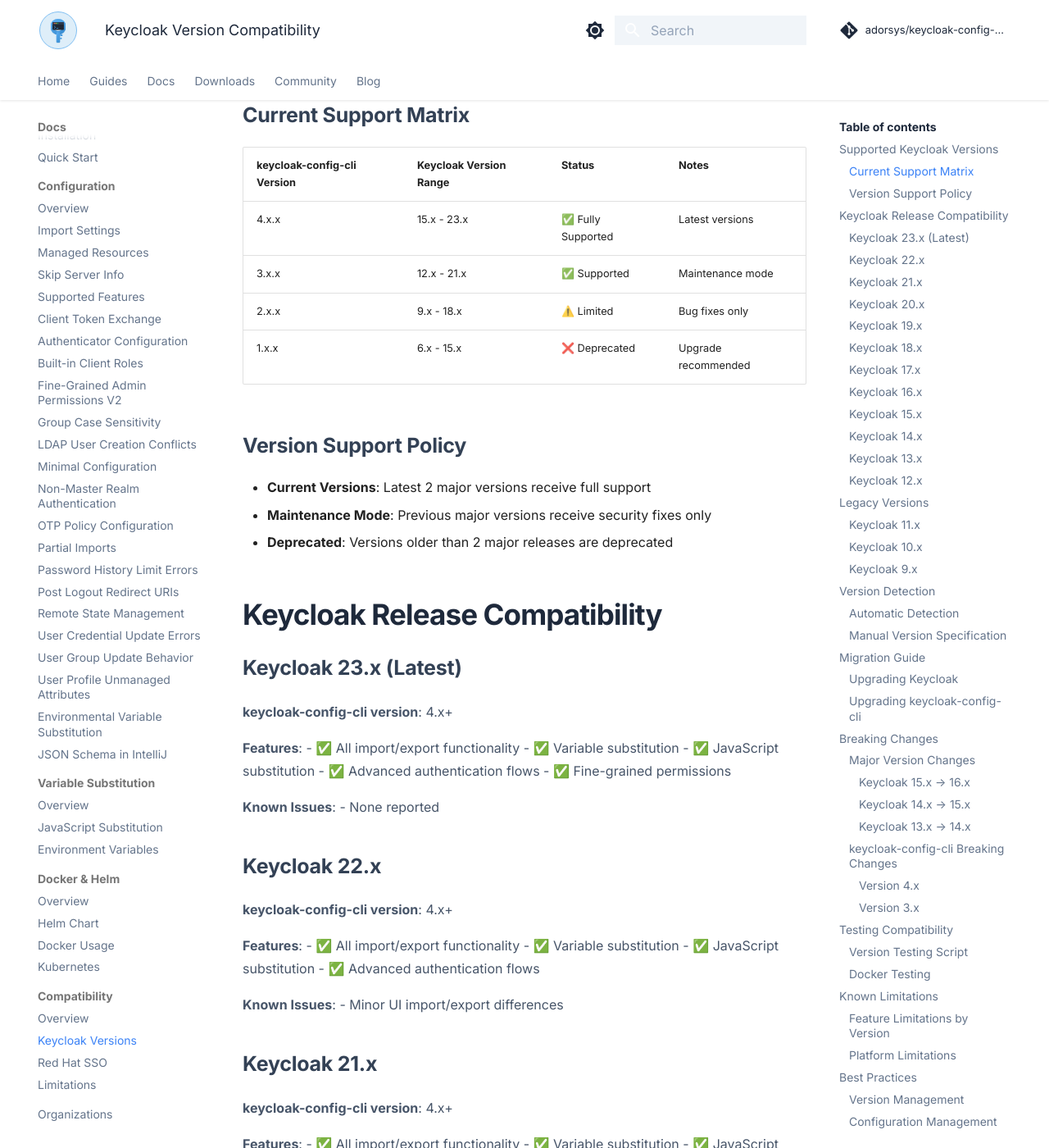
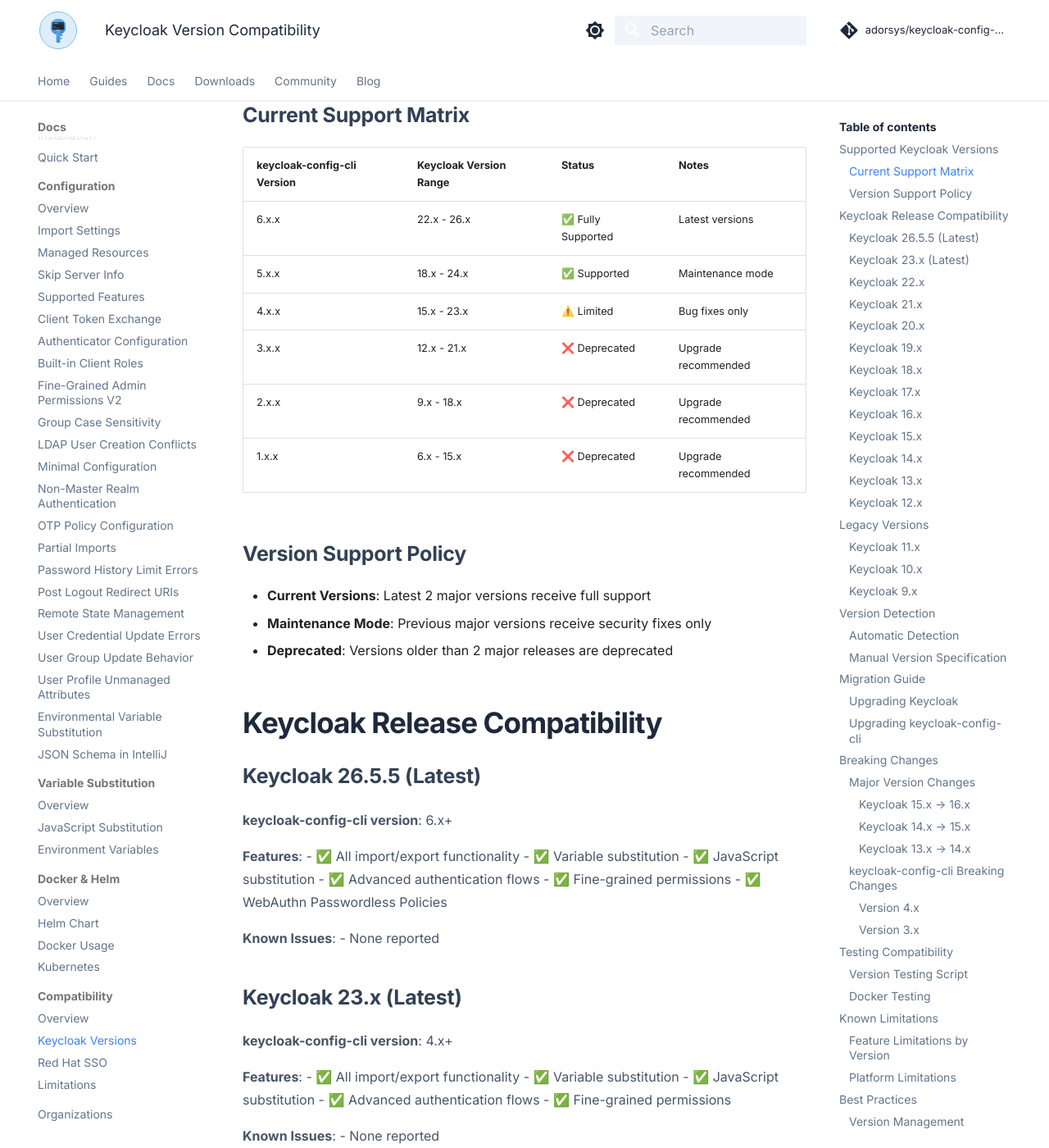
Before and after one commit to adorsys/keycloak-config-cli, an MkDocs documentation site: the page built from docs/docs/compatibility/keycloak-versions.md, in a window 1280 px wide and 1400 px high, scrolled down 432 px. Shown: the whole window at 82% size. Built offline with MkDocs 1.6.1 and Material for MkDocs 9.7.7, drawn with Linux system fonts in a browser that asks for light colours; comment, search, counter and statistics services are not loaded.

Commit message:
Added description for supporting Keycloak Version 26.5.x

```diff
--- a/docs/docs/compatibility.md
+++ b/docs/docs/compatibility.md
@@ -6,11 +6,12 @@
 
 | Keycloak | CLI Version | Status |
 |----------|-------------|--------|
-| 26.x | 6.4.x | Latest |
-| 25.x | 6.3.x | Supported |
-| 24.x | 6.2.x | Supported |
-| 23.x | 6.1.x | Supported |
-| 22.x | 6.0.x | LTS |
+| 26.5.x   | 6.5.x       | Latest |
+| 26.x     | 6.4.x       | Supported |
+| 25.x     | 6.3.x       | Supported |
+| 24.x     | 6.2.x       | Supported |
+| 23.x     | 6.1.x       | Supported |
+| 22.x     | 6.0.x       | LTS |
 
 ## Red Hat SSO Compatibility
 
@@ -28,6 +29,7 @@
 - Fine-grained admin permissions v2 requires Keycloak 22+
 - User profile requires Keycloak 21+
 - Organizations support requires Keycloak 26+
+- WebAuthn Passwordless Policy support requires Keycloak 26.4+
 
 ## Getting Help
 
--- a/docs/docs/compatibility/keycloak-versions.md
+++ b/docs/docs/compatibility/keycloak-versions.md
@@ -13,11 +13,13 @@
 ### Current Support Matrix
 
 | keycloak-config-cli Version | Keycloak Version Range | Status | Notes |
-|---------------------------|------------------------|---------|---------|
-| 4.x.x | 15.x - 23.x | ✅ Fully Supported | Latest versions |
-| 3.x.x | 12.x - 21.x | ✅ Supported | Maintenance mode |
-| 2.x.x | 9.x - 18.x | ⚠️ Limited | Bug fixes only |
-| 1.x.x | 6.x - 15.x | ❌ Deprecated | Upgrade recommended |
+|-----------------------------|------------------------|---------|---------|
+| 6.x.x                       | 22.x - 26.x            | ✅ Fully Supported | Latest versions |
+| 5.x.x                       | 18.x - 24.x            | ✅ Supported | Maintenance mode  |
+| 4.x.x                       | 15.x - 23.x            | ⚠️ Limited | Bug fixes only  |
+| 3.x.x                       | 12.x - 21.x            | ❌ Deprecated | Upgrade recommended |
+| 2.x.x                       | 9.x - 18.x             | ❌ Deprecated | Upgrade recommended|
+| 1.x.x                       | 6.x - 15.x             | ❌ Deprecated | Upgrade recommended |
 
 ### Version Support Policy
 
@@ -26,6 +28,21 @@
 - **Deprecated**: Versions older than 2 major releases are deprecated
 
 ## Keycloak Release Compatibility
+
+### Keycloak 26.5.5 (Latest)
+
+**keycloak-config-cli version**: 6.x+
+
+**Features**:
+- ✅ All import/export functionality
+- ✅ Variable substitution
+- ✅ JavaScript substitution
+- ✅ Advanced authentication flows
+- ✅ Fine-grained permissions
+- ✅ WebAuthn Passwordless Policies
+
+**Known Issues**:
+- None reported
 
 ### Keycloak 23.x (Latest)
 
```
